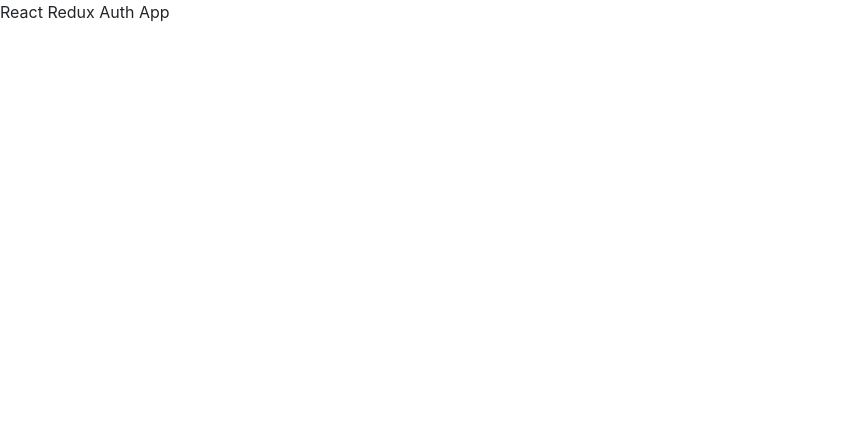
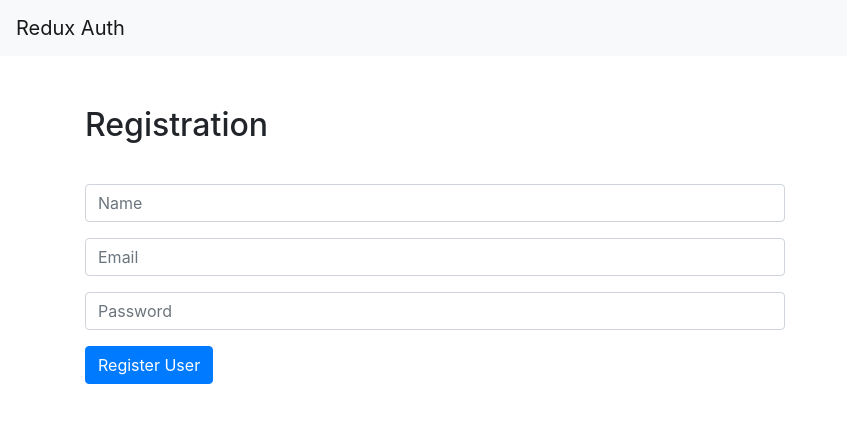
Before and after one commit to threeq1818/react-auth-frontend, a React (Create React App) app: page /register in a window 1280 px wide. Shown: the top 422 px of the page, without its empty margins (0-847 px from the left). Built offline with nearby package versions, Linux system fonts and the light colour scheme.

Commit message:
create Home component, update App.js and correct some errors in login.js, navbar.js

```diff
--- a/src/App.js
+++ b/src/App.js
@@ -1,13 +1,25 @@
 import React, { Component } from 'react';
+import { BrowserRouter as Router, Route } from 'react-router-dom';
+import Navbar from './components/Navbar';
+import Register from './components/Register';
+import Login from './components/Login';
+import Home from './components/Home';
+
 import '../node_modules/bootstrap/dist/css/bootstrap.min.css';
-import Navbar from './components/Navbar';
 
 class App extends Component {
   render() {
     return (
-      < div >
-        React Redux Auth App
-      </div >
+      <Router>
+        < div >
+          <Navbar />
+          <Route exact path="/" component={Home} />
+          <div className="container">
+            <Route exact path="/register" component={Register} />
+            <Route exact path="/login" component={Login} />
+          </div>
+        </div>
+      </Router>
     );
   }
 }
--- /dev/null
+++ b/src/components/Home.js
@@ -0,0 +1,13 @@
+// Home.js
+
+import React, { Component } from 'react';
+
+export default class Home extends Component {
+    render() {
+        return (
+            <div>
+                Home Component
+            </div>
+        )
+    }
+}
--- a/src/components/Login.js
+++ b/src/components/Login.js
@@ -31,7 +31,7 @@ class Login extends Component {
     }
 
     render() {
-        this.render(
+        return (
             <div className="container" style={{ marginTop: '50px', width: '700px' }}>
                 <h2 style={{ marginBottom: '40px' }}>Login</h2>
                 <form onSubmit={this.handlesubmit}>
--- a/src/components/Navbar.js
+++ b/src/components/Navbar.js
@@ -1,21 +1,22 @@
 // Navbar.js
 import React, { Component } from 'react';
+import { Link } from 'react-router-dom';
 
 class Navbar extends Component {
     render() {
         return (
-            <nav class="navbar nav-bar-expand-lg navbar-light bg-light">
-                <a class="navbar-brand" href="#">Redux Auth</a>
-                <div class="collapse navbar-collapse" id="navbarSupportedContent">
-                    <ul class="navbar-nav ml-auto">
-                        <li class="nav-item">
-                            <a class="nav-link" href="#">Home</a>
+            <nav className="navbar nav-bar-expand-lg navbar-light bg-light">
+                <Link className="navbar-brand" href="#">Redux Auth</Link>
+                <div className="collapse navbar-collapse" id="navbarSupportedContent">
+                    <ul className="navbar-nav ml-auto">
+                        <li className="nav-item">
+                            <Link className="nav-link" href="#">Home</Link>
                         </li>
-                        <li class="nav-item">
-                            <a class="nav-link" href="#">Register</a>
+                        <li className="nav-item">
+                            <Link className="nav-link" href="#">Register</Link>
                         </li>
-                        <li class="nav-item">
-                            <a class="nav-link" href="#">Login</a>
+                        <li className="nav-item">
+                            <Link className="nav-link" href="#">Login</Link>
                         </li>
                     </ul>
                 </div>
--- a/src/components/Register.js
+++ b/src/components/Register.js
@@ -51,12 +51,14 @@ class Register extends Component {
                         />
                     </div>
                     <div className="form-group">
-                        <inputtype="email"
-                        placeholder="Email"
-                        className="form-control"
-                        name="email"
-                        onChange={this.handleInputChange}
-                        value={this.state.email}
+                        <input
+                            type="email"
+                            placeholder="Email"
+                            className="form-control"
+                            name="email"
+                            onChange={this.handleInputChange}
+                            value={this.state.email}
+                        />
                     </div>
                     <div className="form-group">
                         <input
```
